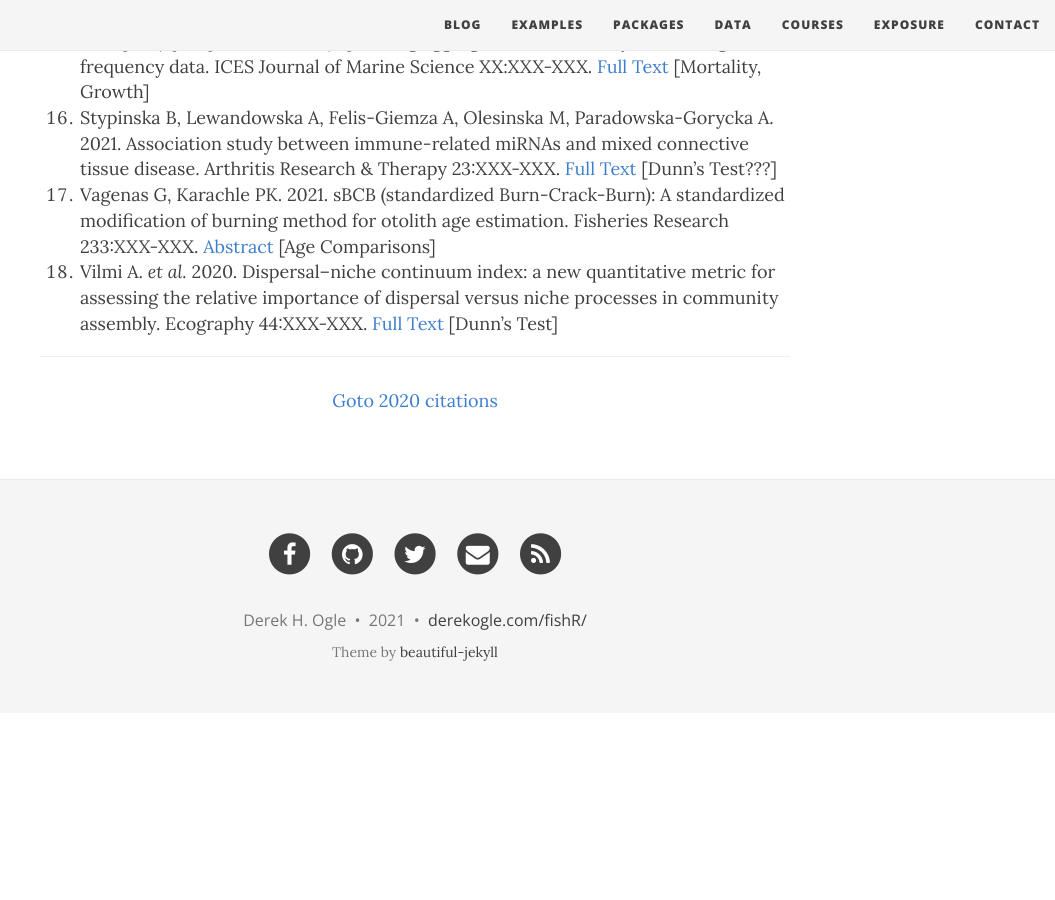
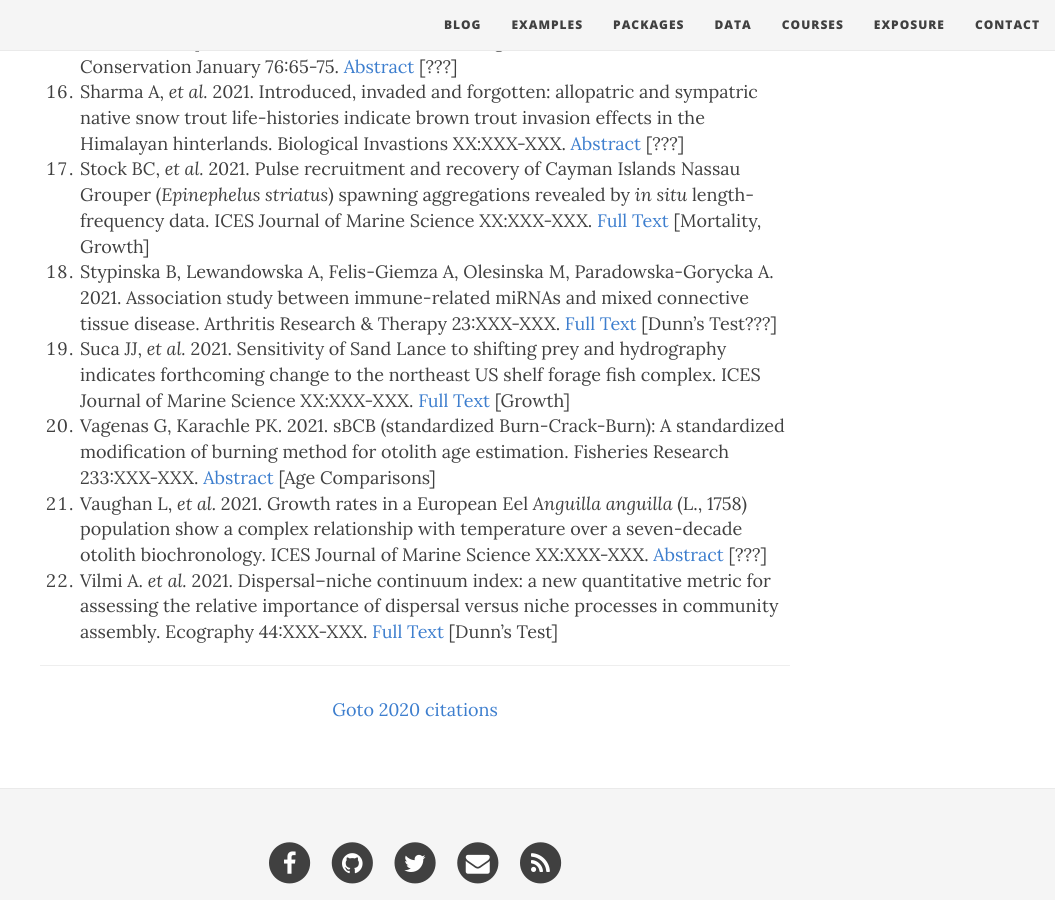
Before and after one commit to droglenc/fishR, a Jekyll site: the page built from exposure/exposure-citations21.md, in a window 1280 px wide and 900 px high, scrolled down 1501 px. Shown: the whole window, without its empty margins (225-1280 px from the left). Built offline with Jekyll 4.4.1, drawn with Linux system fonts in a browser that asks for light colours; nearby versions of some CDN libraries; before the commit the page ends 2214 px from its top, so only the background shows below that; some of the changed text lies outside the part shown.

Commit message:
Update exposure-citations21.md

```diff
--- a/exposure/exposure-citations21.md
+++ b/exposure/exposure-citations21.md
@@ -5,8 +5,10 @@
 css: "/css/exposure-citation.css"
 ---
 
-The [**IFAR** book](http://derekogle.com/IFAR/), **fishR** website, or the **FSA** package were cited in the following <span id="contact-div">17</span> publications.
+The [**IFAR** book](http://derekogle.com/IFAR/), **fishR** website, or the **FSA** package were cited in the following <span id="contact-div">21</span> publications.
 
+1. Amador-Vargas S, Orribarra VS, Portugal-Loayza A, Fernandez-Marin H. 2021. Association patterns of swollen‐thorn acacias with three ant species and other organisms in a dry forest of Panama. Biotropica XX:XXX-XXX. [Abstract](https://onlinelibrary.wiley.com/doi/abs/10.1111/btp.12899) [Dunn's Test]
+1. Brigham RD, Pelini S, Xu Z, Vazquez-Ortega A. 2021. Assessing the effects of lake‐dredged sediments on soil health: Agricultural and environmental implications on Northwestern Ohio. Journal of Environmental Quality XX:XXX-XXX. [Abstract](https://acsess.onlinelibrary.wiley.com/doi/abs/10.1002/jeq2.20199) [???]
 1. Capezzuto F. *et al.* 2021. Comparison of trophic spectrum in the blackspot seabream, *Pagellus bogaraveo* (Brünnich, 1768), between cold-water coral habitats and muddy bottoms in the central Mediterranean. Deep Sea Research Part I: Oceanographic Research Papers XX:XXX-XXX. [Abstract](https://www.sciencedirect.com/science/article/pii/S0967063721000133) [???]
 1. DeBoer JA, Thomas MC, Lamer JT, Casper AF, Delong MD. 2021. Complex to simple: Fish growth along the Illinois River network. Ecological Complexity 45:XXX-XXX. [Abstract](https://www.sciencedirect.com/science/article/pii/S1476945X20301719) [???]
 1. Ford, BM, Stewart BA, Tunbridge DJ, Tilbrook P. 2021. Paper chromatography: An inconsistent tool for assessing soil health. Geoderma 383:XXX-XXX. [Abstract](https://www.sciencedirect.com/science/article/abs/pii/S0016706120325386) [Dunn's Test?]
@@ -23,8 +25,10 @@
 1. Sharma A, *et al.* 2021. Introduced, invaded and forgotten: allopatric and sympatric native snow trout life-histories indicate brown trout invasion effects in the Himalayan hinterlands. Biological Invastions XX:XXX-XXX. [Abstract](https://link.springer.com/article/10.1007/s10530-020-02454-8) [???]
 1. Stock BC, *et al.* 2021. Pulse recruitment and recovery of Cayman Islands Nassau Grouper (*Epinephelus striatus*) spawning aggregations revealed by *in situ* length-frequency data. ICES Journal of Marine Science XX:XXX-XXX. [Full Text](https://academic.oup.com/icesjms/advance-article/doi/10.1093/icesjms/fsaa221/6071467) [Mortality, Growth]
 1. Stypinska B, Lewandowska A, Felis-Giemza A, Olesinska M, Paradowska-Gorycka A. 2021. Association study between immune-related miRNAs and mixed connective tissue disease. Arthritis Research & Therapy 23:XXX-XXX. [Full Text](https://link.springer.com/article/10.1186/s13075-020-02403-9) [Dunn's Test???]
+1. Suca JJ, *et al.* 2021. Sensitivity of Sand Lance to shifting prey and hydrography indicates forthcoming change to the northeast US shelf forage fish complex. ICES Journal of Marine Science XX:XXX-XXX. [Full Text](https://academic.oup.com/icesjms/advance-article/doi/10.1093/icesjms/fsaa251/6120244) [Growth]
 1. Vagenas G, Karachle PK. 2021. sBCB (standardized Burn-Crack-Burn): A standardized modification of burning method for otolith age estimation. Fisheries Research 233:XXX-XXX. [Abstract](https://www-sciencedirect-com.ezproxy.uwsp.edu/science/article/pii/S0165783620302848) [Age Comparisons]
-1. Vilmi A. *et al.* 2020. Dispersal–niche continuum index: a new quantitative metric for assessing the relative importance of dispersal versus niche processes in community assembly. Ecography 44:XXX-XXX. [Full Text](https://onlinelibrary.wiley.com/doi/pdf/10.1111/ecog.05356) [Dunn's Test]
+1. Vaughan L, *et al.* 2021. Growth rates in a European Eel *Anguilla anguilla* (L., 1758) population show a complex relationship with temperature over a seven-decade otolith biochronology. ICES Journal of Marine Science XX:XXX-XXX. [Abstract](https://academic.oup.com/icesjms/advance-article-abstract/doi/10.1093/icesjms/fsaa253/6104621) [???]
+1. Vilmi A. *et al.* 2021. Dispersal–niche continuum index: a new quantitative metric for assessing the relative importance of dispersal versus niche processes in community assembly. Ecography 44:XXX-XXX. [Full Text](https://onlinelibrary.wiley.com/doi/pdf/10.1111/ecog.05356) [Dunn's Test]
 
 -----
 <p style="text-align: center;"><a href="exposure-citations20.html">Goto 2020 citations</a></p>
```
